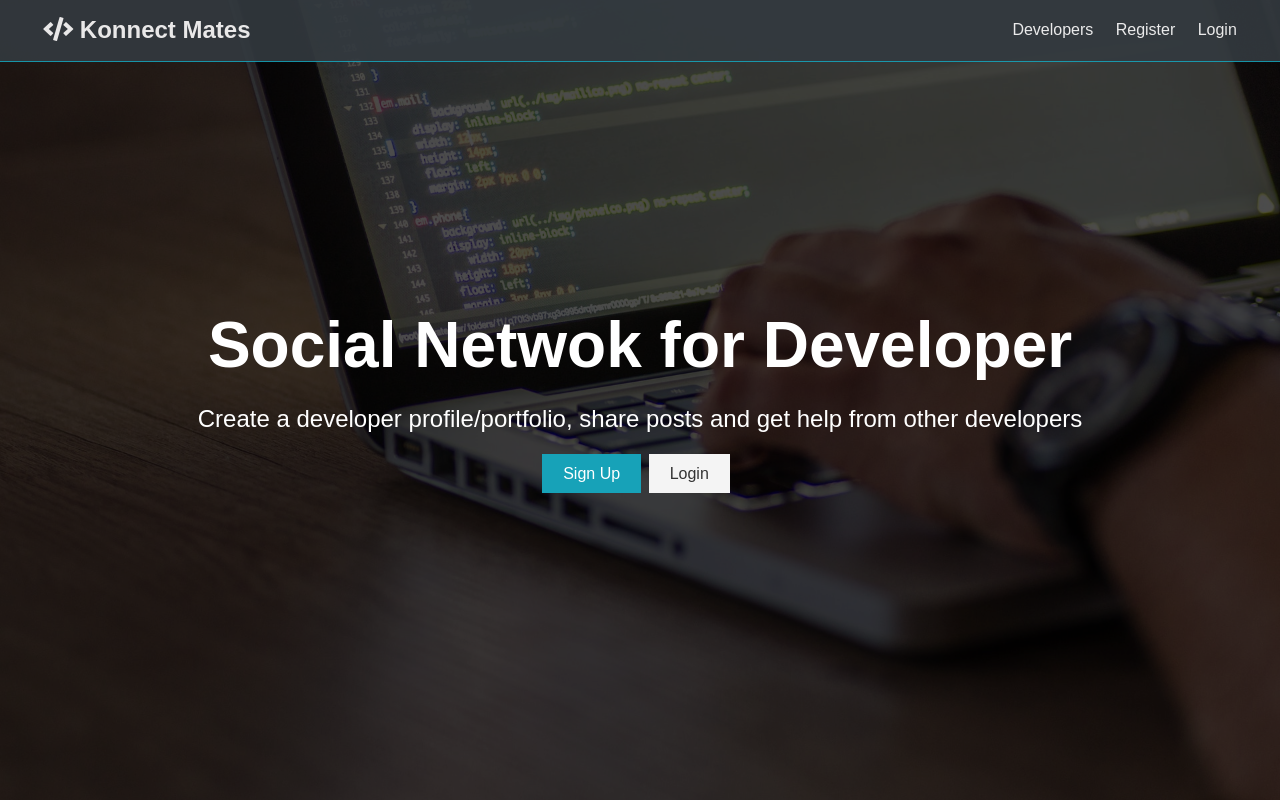
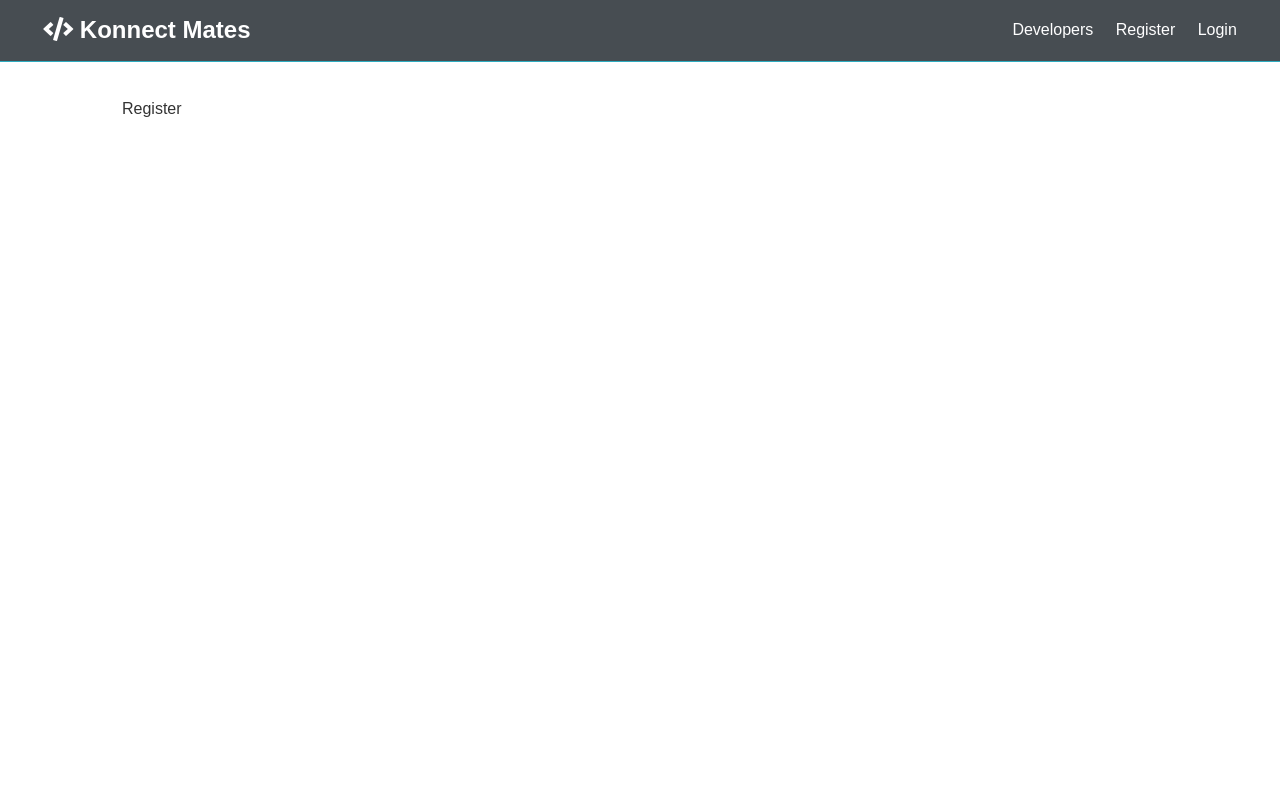
Before and after one commit to maaznonsola/konnect-mates, a React (Create React App) app in the folder client/: page /register in a window 1280 px wide. Built offline with nearby package versions, Linux system fonts and the light colour scheme.

Commit message:
React Router Setup

```diff
--- a/client/src/App.js
+++ b/client/src/App.js
@@ -1,12 +1,19 @@
-import React, {Fragment} from "react";
+import React from "react";
+import {BrowserRouter as Router, Route, Routes} from "react-router-dom";
 import Navbar from "./components/layout/Navbar";
 import Landing from "./components/layout/Landing";
+import Login from "./components/auth/Login";
+import Register from "./components/auth/Register";
 import "./App.css";
 
 const App = () => (
-  <Fragment>
+  <Router>
     <Navbar />
-    <Landing />
-  </Fragment>
+    <Routes>
+      <Route path="/" element={<Landing />} />
+      <Route path="/register" element={<Register />} />
+      <Route path="/login" element={<Login />} />
+    </Routes>
+  </Router>
 );
 export default App;
--- /dev/null
+++ b/client/src/components/auth/Login.js
@@ -0,0 +1,11 @@
+import React from "react";
+
+const Login = () => {
+  return (
+    <section className="container">
+      <div>Login</div>
+    </section>
+  );
+};
+
+export default Login;
--- /dev/null
+++ b/client/src/components/auth/Register.js
@@ -0,0 +1,11 @@
+import React from "react";
+
+const Register = () => {
+  return (
+    <section className="container">
+      <div>Register</div>
+    </section>
+  );
+};
+
+export default Register;
--- a/client/src/components/layout/Landing.js
+++ b/client/src/components/layout/Landing.js
@@ -1,4 +1,5 @@
 import React from "react";
+import {Link} from "react-router-dom";
 
 const Landing = () => {
   return (
@@ -11,12 +12,12 @@
             other developers
           </p>
           <div className="buttons">
-            <a href="register.html" className="btn btn-primary">
+            <Link to="/register" className="btn btn-primary">
               Sign Up
-            </a>
-            <a href="login.html" className="btn btn-light">
+            </Link>
+            <Link to="/login" className="btn btn-light">
               Login
-            </a>
+            </Link>
           </div>
         </div>
       </div>
--- a/client/src/components/layout/Navbar.js
+++ b/client/src/components/layout/Navbar.js
@@ -1,22 +1,23 @@
 import React from "react";
+import {Link} from "react-router-dom";
 
 const Navbar = () => {
   return (
     <nav className="navbar bg-dark">
       <h1>
-        <a href="index.html">
+        <Link to="/">
           <i className="fas fa-code"></i> Konnect Mates
-        </a>
+        </Link>
       </h1>
       <ul>
         <li>
-          <a href="profiles.html">Developers</a>
+          <a href="!#">Developers</a>
         </li>
         <li>
-          <a href="register.html">Register</a>
+          <Link to="/register">Register</Link>
         </li>
         <li>
-          <a href="login.html">Login</a>
+          <Link to="/login">Login</Link>
         </li>
       </ul>
     </nav>
```
